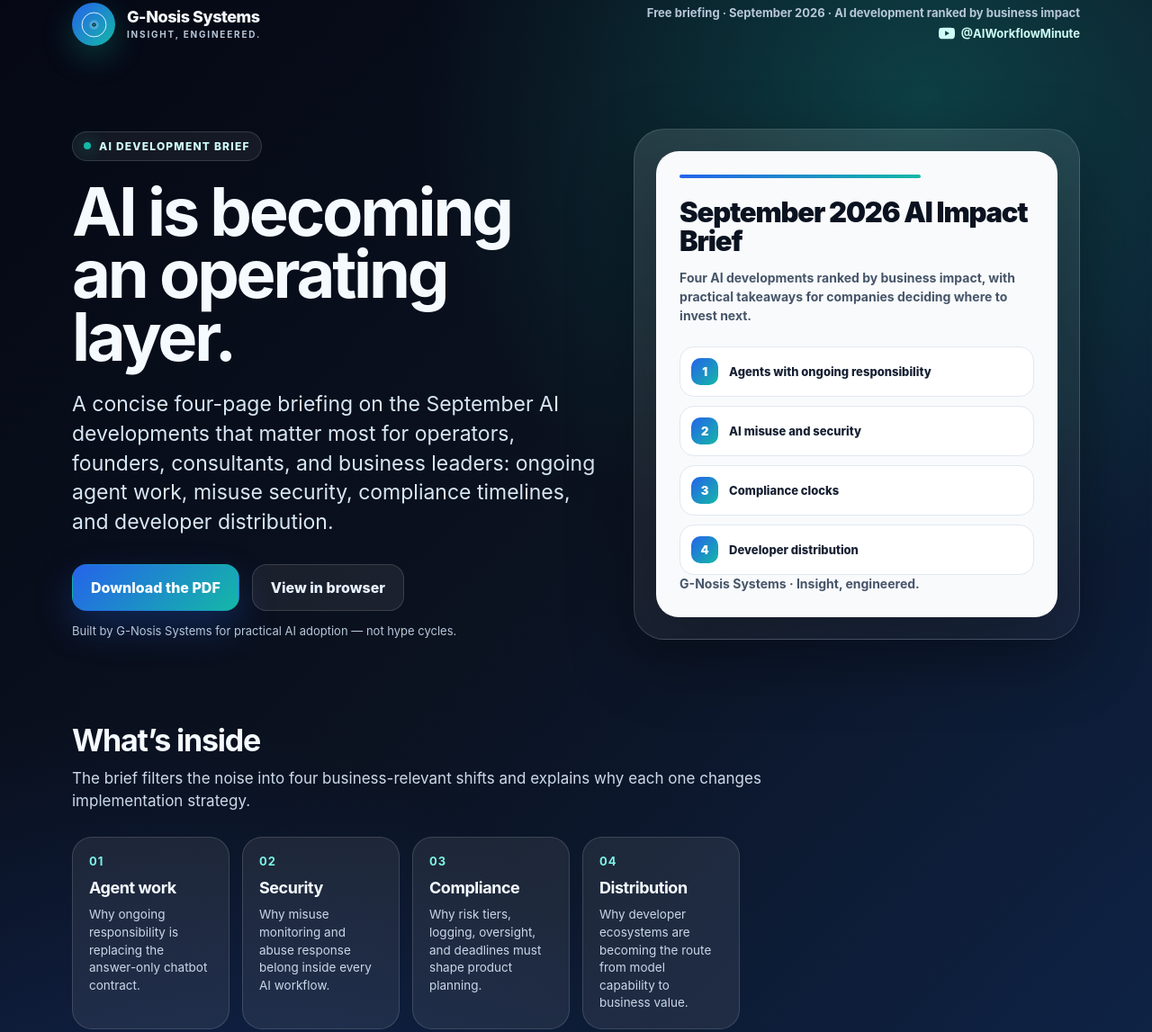
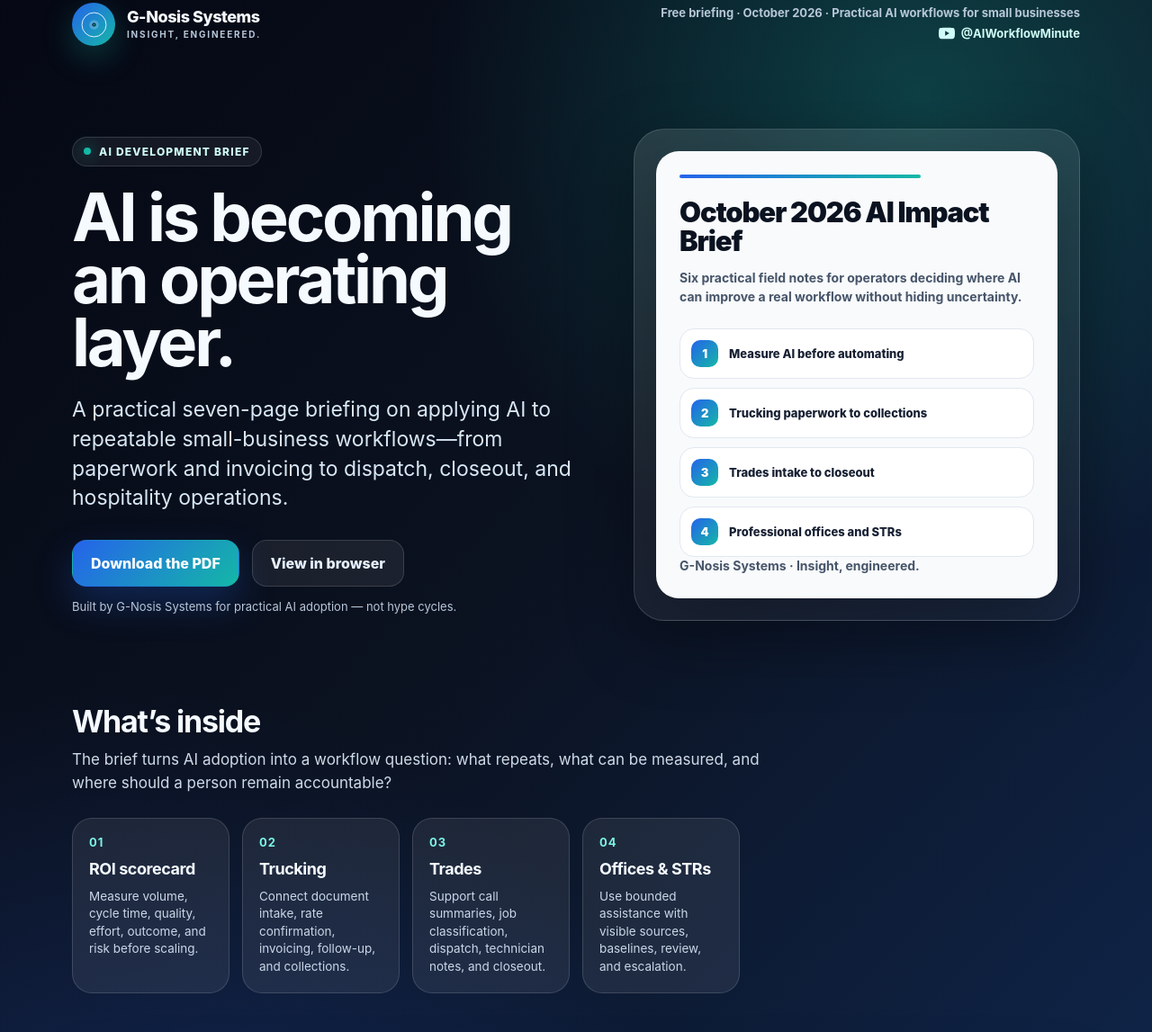
Before and after one commit to arjunc-gno/ai-may-2026-brief, a plain HTML site: page public/index.html in a window 1280 px wide. Shown: the part 25-1172 px from the top of the page at 90% size. Drawn offline with Linux system fonts and the light colour scheme.

Commit message:
Publish October 2026 AI impact brief

```diff
--- a/public/index.html
+++ b/public/index.html
@@ -3,10 +3,10 @@
 <head>
   <meta charset="utf-8" />
   <meta name="viewport" content="width=device-width, initial-scale=1" />
-  <title>September 2026 AI Impact Brief | G-Nosis Systems</title>
-  <meta name="description" content="A four-page G-Nosis Systems briefing on September 2026 AI developments: ongoing agent work, AI misuse security, compliance timelines, and developer distribution." />
-  <meta property="og:title" content="September 2026 AI Impact Brief" />
-  <meta property="og:description" content="Four practical AI developments ranked by business impact — from G-Nosis Systems." />
+  <title>October 2026 AI Impact Brief | G-Nosis Systems</title>
+  <meta name="description" content="A seven-page G-Nosis Systems briefing on practical AI workflows for trucking, trades, professional offices, and short-term rentals." />
+  <meta property="og:title" content="October 2026 AI Impact Brief" />
+  <meta property="og:description" content="Six practical field notes for applying AI to repeatable small-business workflows — from G-Nosis Systems." />
   <meta property="og:type" content="website" />
   <meta name="theme-color" content="#0B1220" />
   <style>
@@ -102,7 +102,7 @@
         <div><div class="brand-name">G-Nosis Systems</div><div class="tag">Insight, engineered.</div></div>
       </a>
       <div class="nav-note">
-        Free briefing · September 2026 · AI development ranked by business impact
+        Free briefing · October 2026 · Practical AI workflows for small businesses
         <div style="margin-top:6px">
           <a class="yt-link" href="https://www.youtube.com/@AIWorkflowMinute" target="_blank" rel="noopener" aria-label="AI Workflow Minute on YouTube">
             <svg width="18" height="18" viewBox="0 0 24 24" fill="currentColor" aria-hidden="true"><path d="M23.498 6.186a3.016 3.016 0 0 0-2.122-2.136C19.505 3.545 12 3.545 12 3.545s-7.505 0-9.377.505A3.017 3.017 0 0 0 .502 6.186C0 8.07 0 12 0 12s0 3.93.502 5.814a3.016 3.016 0 0 0 2.122 2.136c1.871.505 9.376.505 9.376.505s7.505 0 9.377-.505a3.015 3.015 0 0 0 2.122-2.136C24 15.93 24 12 24 12s0-3.93-.502-5.814zM9.545 15.568V8.432L15.818 12l-6.273 3.568z"/></svg>
@@ -117,7 +117,7 @@
         <div>
           <div class="eyebrow"><span class="dot"></span> AI Development Brief</div>
           <h1>AI is becoming an operating layer.</h1>
-          <p class="lead">A concise four-page briefing on the September AI developments that matter most for operators, founders, consultants, and business leaders: ongoing agent work, misuse security, compliance timelines, and developer distribution.</p>
+          <p class="lead">A practical seven-page briefing on applying AI to repeatable small-business workflows—from paperwork and invoicing to dispatch, closeout, and hospitality operations.</p>
           <div class="cta-row">
             <a class="btn btn-primary" href="/download">Download the PDF</a>
             <a class="btn btn-secondary" href="/download" target="_blank" rel="noopener">View in browser</a>
@@ -129,13 +129,13 @@
           <div class="brief-card">
             <div>
               <div class="brief-rule"></div>
-              <div class="brief-title">September 2026 AI Impact Brief</div>
-              <div class="brief-sub">Four AI developments ranked by business impact, with practical takeaways for companies deciding where to invest next.</div>
+              <div class="brief-title">October 2026 AI Impact Brief</div>
+              <div class="brief-sub">Six practical field notes for operators deciding where AI can improve a real workflow without hiding uncertainty.</div>
               <div class="rank-list">
-                <div class="rank"><div class="num">1</div><span>Agents with ongoing responsibility</span></div>
-                <div class="rank"><div class="num">2</div><span>AI misuse and security</span></div>
-                <div class="rank"><div class="num">3</div><span>Compliance clocks</span></div>
-                <div class="rank"><div class="num">4</div><span>Developer distribution</span></div>
+                <div class="rank"><div class="num">1</div><span>Measure AI before automating</span></div>
+                <div class="rank"><div class="num">2</div><span>Trucking paperwork to collections</span></div>
+                <div class="rank"><div class="num">3</div><span>Trades intake to closeout</span></div>
+                <div class="rank"><div class="num">4</div><span>Professional offices and STRs</span></div>
               </div>
             </div>
             <div class="brief-sub"><strong>G-Nosis Systems</strong> · Insight, engineered.</div>
@@ -145,12 +145,12 @@
 
       <section>
         <h2 class="section-title">What’s inside</h2>
-        <p class="section-lead">The brief filters the noise into four business-relevant shifts and explains why each one changes implementation strategy.</p>
+        <p class="section-lead">The brief turns AI adoption into a workflow question: what repeats, what can be measured, and where should a person remain accountable?</p>
         <div class="grid">
-          <article class="tile"><b>01</b><h3>Agent work</h3><p>Why ongoing responsibility is replacing the answer-only chatbot contract.</p></article>
-          <article class="tile"><b>02</b><h3>Security</h3><p>Why misuse monitoring and abuse response belong inside every AI workflow.</p></article>
-          <article class="tile"><b>03</b><h3>Compliance</h3><p>Why risk tiers, logging, oversight, and deadlines must shape product planning.</p></article>
-          <article class="tile"><b>04</b><h3>Distribution</h3><p>Why developer ecosystems are becoming the route from model capability to business value.</p></article>
+          <article class="tile"><b>01</b><h3>ROI scorecard</h3><p>Measure volume, cycle time, quality, effort, outcome, and risk before scaling.</p></article>
+          <article class="tile"><b>02</b><h3>Trucking</h3><p>Connect document intake, rate confirmation, invoicing, follow-up, and collections.</p></article>
+          <article class="tile"><b>03</b><h3>Trades</h3><p>Support call summaries, job classification, dispatch, technician notes, and closeout.</p></article>
+          <article class="tile"><b>04</b><h3>Offices & STRs</h3><p>Use bounded assistance with visible sources, baselines, review, and escalation.</p></article>
         </div>
       </section>
 
@@ -167,7 +167,7 @@
           <input type="text" name="_honey" style="display:none" tabindex="-1" autocomplete="off" />
           <label for="email">Email address</label>
           <input id="email" name="email" type="email" placeholder="you@company.com" autocomplete="email" required />
-          <input name="source" type="hidden" value="September 2026 AI Impact Brief landing page" />
+          <input name="source" type="hidden" value="October 2026 AI Impact Brief landing page" />
           <button class="btn btn-primary" type="submit">Remind me about future briefs</button>
           <p class="privacy">No spam. Just practical AI development briefings and launch reminders from G-Nosis Systems. You can unsubscribe by replying to any reminder.</p>
         </form>
--- a/src-worker.js
+++ b/src-worker.js
@@ -1,4 +1,4 @@
-const PDF_PATH = '/ai-development-september-2026-impact-brief.pdf';
+const PDF_PATH = '/ai-development-october-2026-impact-brief.pdf';
 const MAX_RECENT_EVENTS = 50;
 
 function json(data, init = {}) {
@@ -111,7 +111,7 @@ async function stats(request, env) {
   `).bind(MAX_RECENT_EVENTS).all();
 
   return json({
-    newsletter: 'September 2026 AI Impact Brief',
+    newsletter: 'October 2026 AI Impact Brief',
     pdf: PDF_PATH,
     totalDownloads: Number(totalRow?.total || 0),
     recentDownloads: recentRows.results || [],
```
Also changed, not shown: public/ai-development-october-2026-impact-brief.html (added, +34 -0 lines), 1 other file.
